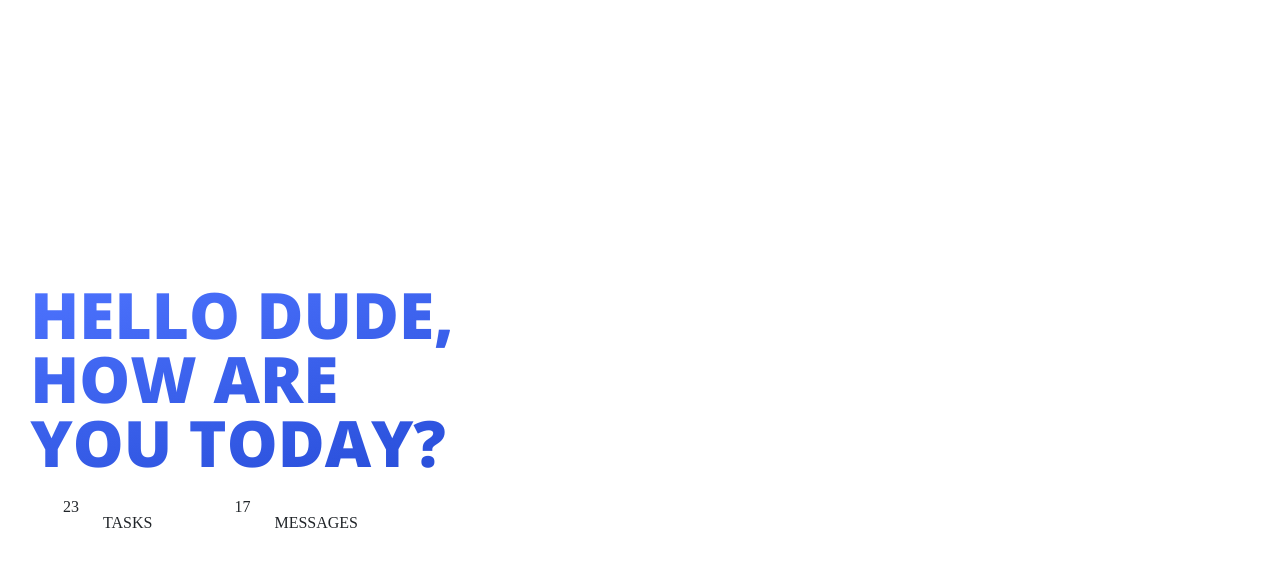
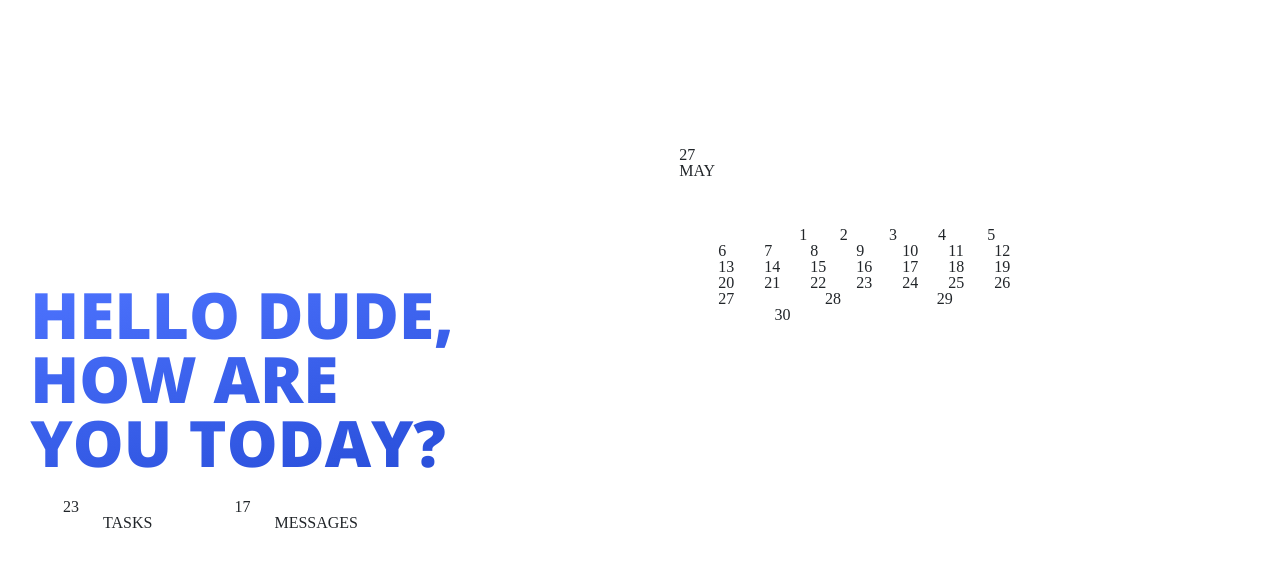
Before and after one commit to Kinga-parasiewicz/zadanie-twoheads, a website: page index.html in a window 1280 px wide. Shown: the part 60-626 px from the top of the page. Drawn offline with nearby package versions, Linux system fonts and the light colour scheme.

Commit message:
created calendar and I used flex

```diff
--- a/index.html
+++ b/index.html
@@ -67,6 +67,62 @@
 						</div>
 					</div>
 				</header>
+				<section class="page-section__calendar ml-5">
+					<div class="container ">
+						<div class="calendar ml-5">
+							<h2>27</h2>
+							<p class="text-uppercase">MAY</p>
+							<ul class="calendar-numbers mr-3 ml-4 mt-5 row  justify-content-md-center">
+								<li class="number col col-3 ml-5  pl-5 pr-0">1</li>
+								<li class="number col pl-2">2</li>
+								<li class="number col pl-1">3</li>
+								<li class="number col pl-1">4</li>
+								<li class="number col pr-2 pl-1">5</li>
+							</ul>
+							<ul class="calendar-numbers mr-3 ml-4 row  justify-content-md-center">
+								<li class="number col ">6</li>
+								<li class="number col">7</li>
+								<li class="number col">8</li>
+								<li class="number col">9</li>
+								<li class="number col">10</li>
+								<li class="number col">11</li>
+								<li class="number col">12</li>
+							</ul>
+							<ul class="calendar-numbers mr-3 ml-4  row  justify-content-md-center">
+								<li class="number col">13</li>
+								<li class="number col">14</li>
+								<li class="number col">15</li>
+								<li class="number col">16</li>
+								<li class="number col">17</li>
+								<li class="number col">18</li>
+								<li class="number col">19</li>
+
+							</ul>
+							<ul class="calendar-numbers mr-3 ml-4  row  justify-content-md-center">
+								<li class="number col">20</li>
+								<li class="number col">21</li>
+								<li class="number col">22</li>
+								<li class="number col">23</li>
+								<li class="number col">24</li>
+								<li class="number col">25</li>
+								<li class="number col">26</li>
+							</ul>
+							<ul class="calendar-numbers mr-3 ml-4  row  justify-content-md-center">
+								<li class="number col mr-0 "><span class="rounded-circle">27</span></li>
+								<li class="number col  mr-3 pr-1">28</li>
+								<li class="number col mr-2 pr-1">29</li>
+								<li class="number col col-7 pl-1">30</li>
+							</ul>
+
+						</div>
+
+
+					</div>
+				</section>
+			</div>
+
+
+
 
 
 		</div>
```
